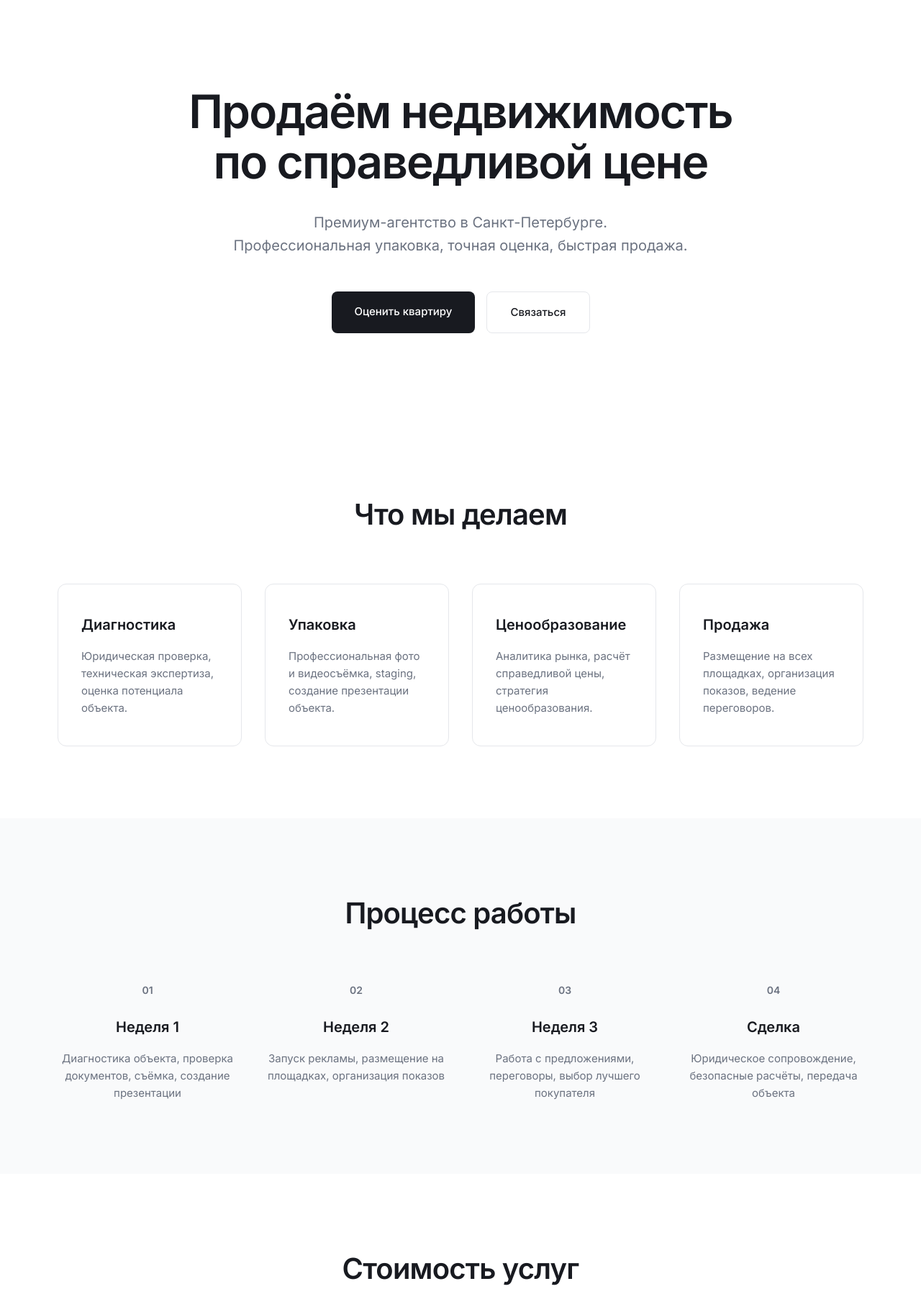
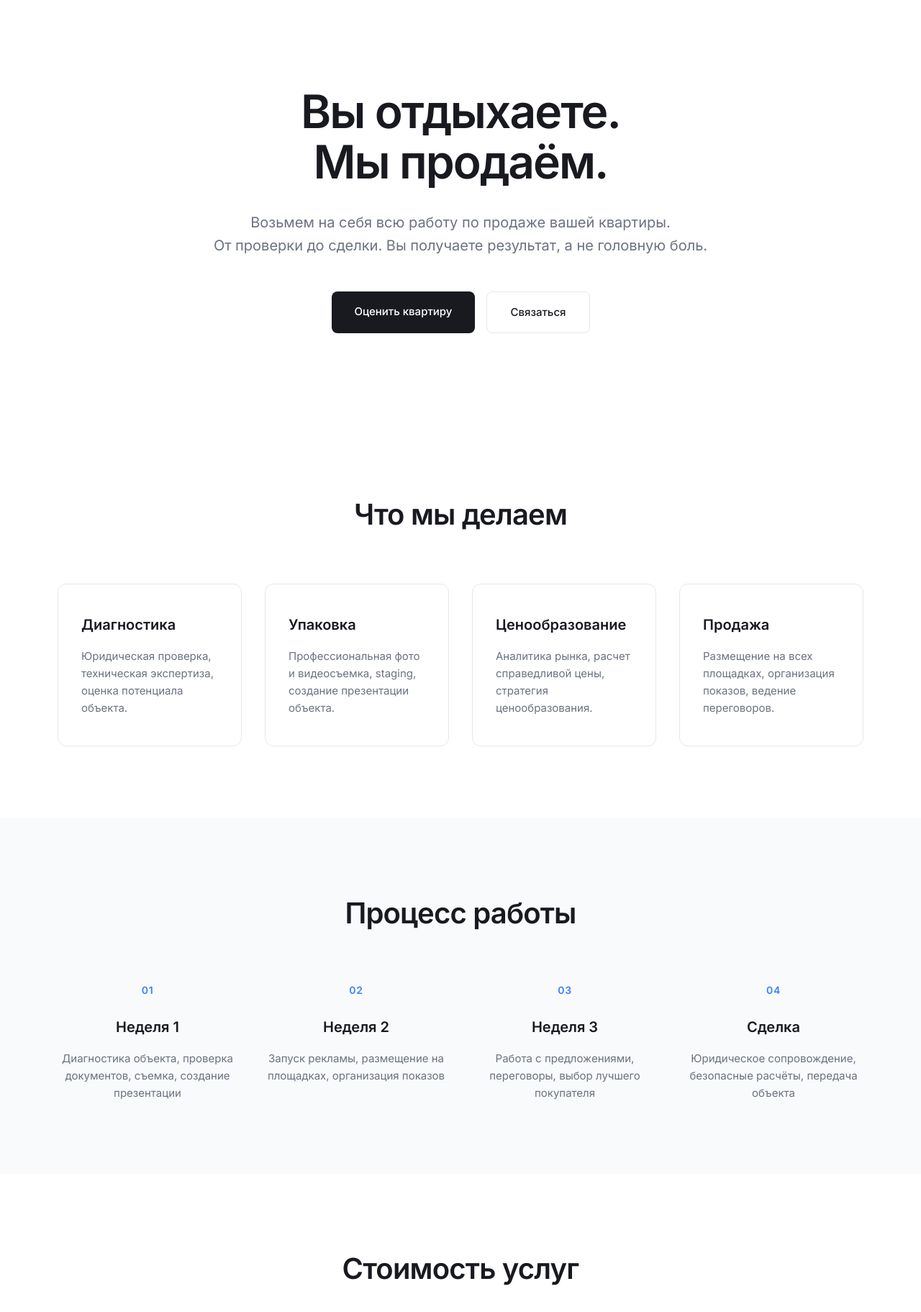
Before and after one commit to nikita-tita/cian-analyzer, a Flask app: page / in a window 1280 px wide. Shown: the part 97-1920 px from the top of the page at 72% size. Run offline with Flask 3, Linux system fonts and the light colour scheme.

Commit message:
refactor: Update copy and add visual accents
## Content Changes
- Removed "премиум" from all copy
- New hero: "Вы отдыхаете. Мы продаём" (client-focused)
- Updated subtitle to emphasize client comfort
- Removed all instances of "ё" letter
- Fixed typos (съёмка → съемка, расчёт → расчет)

## Visual Accents Added
- Blue accent color (#3B82F6) for highlights
- Service cards: hover effect with blue border, lift animation, blue accent bar
- Pricing cards: hover effect with lift and shadow
- Process numbers: blue accent color
- Contact links: blue hover color
- Subtle shadows on hover (rgba(59, 130, 246, 0.1))

## Design Philosophy
- Kept minimalist white/gray base
- Added small but noticeable blue accents for interactivity
- Smooth transitions (0.3s ease)
- Transform effects on hover (-4px lift)

Client-centric messaging + subtle visual feedback = better UX

🤖 Generated with [Claude Code](https://claude.com/claude-code)

Co-Authored-By: Claude <noreply@anthropic.com>

```diff
--- a/static/css/landing.css
+++ b/static/css/landing.css
@@ -11,6 +11,7 @@
     --color-border: #E5E7EB;
     --color-bg: #FFFFFF;
     --color-bg-gray: #F9FAFB;
+    --color-accent: #3B82F6;
 }
 
 body {
@@ -164,6 +165,30 @@ body {
     border: 1px solid var(--color-border);
     border-radius: 12px;
     background: var(--color-bg);
+    transition: all 0.3s ease;
+    position: relative;
+}
+
+.service-card::before {
+    content: '';
+    position: absolute;
+    top: 0;
+    left: 0;
+    width: 4px;
+    height: 0;
+    background: var(--color-accent);
+    transition: height 0.3s ease;
+    border-radius: 12px 0 0 12px;
+}
+
+.service-card:hover {
+    border-color: var(--color-accent);
+    transform: translateY(-4px);
+    box-shadow: 0 12px 24px rgba(59, 130, 246, 0.1);
+}
+
+.service-card:hover::before {
+    height: 100%;
 }
 
 .service-card h3 {
@@ -192,8 +217,9 @@ body {
 .step-number {
     font-size: 14px;
     font-weight: 600;
-    color: var(--color-text-light);
+    color: var(--color-accent);
     margin-bottom: 24px;
+    letter-spacing: 0.05em;
 }
 
 .process-step h3 {
@@ -221,6 +247,13 @@ body {
     border-radius: 12px;
     overflow: hidden;
     background: var(--color-bg);
+    transition: all 0.3s ease;
+}
+
+.pricing-card:hover {
+    border-color: var(--color-accent);
+    box-shadow: 0 12px 24px rgba(59, 130, 246, 0.1);
+    transform: translateY(-4px);
 }
 
 .pricing-header {
@@ -327,7 +360,7 @@ body {
 }
 
 .contact-item a:hover {
-    color: var(--color-text-light);
+    color: var(--color-accent);
 }
 
 /* Footer */
--- a/templates/index.html
+++ b/templates/index.html
@@ -3,8 +3,8 @@
 <head>
     <meta charset="UTF-8">
     <meta name="viewport" content="width=device-width, initial-scale=1.0">
-    <title>HOUSLER — Премиум-агентство недвижимости в Санкт-Петербурге</title>
-    <meta name="description" content="Премиум-агентство продаж недвижимости в Санкт-Петербурге. Профессиональная упаковка и продажа элитной недвижимости.">
+    <title>HOUSLER — Агентство недвижимости в Санкт-Петербурге</title>
+    <meta name="description" content="Продажа недвижимости в Санкт-Петербурге. Вы получаете результат, мы делаем работу.">
     <link rel="stylesheet" href="/static/css/landing.css">
     <link rel="preconnect" href="https://fonts.googleapis.com">
     <link rel="preconnect" href="https://fonts.gstatic.com" crossorigin>
@@ -29,8 +29,8 @@
     <!-- Hero Section -->
     <section class="hero">
         <div class="container">
-            <h1>Продаём недвижимость<br>по справедливой цене</h1>
-            <p class="hero-subtitle">Премиум-агентство в Санкт-Петербурге.<br>Профессиональная упаковка, точная оценка, быстрая продажа.</p>
+            <h1>Вы отдыхаете.<br>Мы продаём.</h1>
+            <p class="hero-subtitle">Возьмем на себя всю работу по продаже вашей квартиры.<br>От проверки до сделки. Вы получаете результат, а не головную боль.</p>
             <div class="hero-cta">
                 <a href="/calculator" class="btn btn-primary">Оценить квартиру</a>
                 <a href="#contact" class="btn btn-secondary">Связаться</a>
@@ -49,11 +49,11 @@
                 </div>
                 <div class="service-card">
                     <h3>Упаковка</h3>
-                    <p>Профессиональная фото и видеосъёмка, staging, создание презентации объекта.</p>
+                    <p>Профессиональная фото и видеосъемка, staging, создание презентации объекта.</p>
                 </div>
                 <div class="service-card">
                     <h3>Ценообразование</h3>
-                    <p>Аналитика рынка, расчёт справедливой цены, стратегия ценообразования.</p>
+                    <p>Аналитика рынка, расчет справедливой цены, стратегия ценообразования.</p>
                 </div>
                 <div class="service-card">
                     <h3>Продажа</h3>
@@ -71,7 +71,7 @@
                 <div class="process-step">
                     <div class="step-number">01</div>
                     <h3>Неделя 1</h3>
-                    <p>Диагностика объекта, проверка документов, съёмка, создание презентации</p>
+                    <p>Диагностика объекта, проверка документов, съемка, создание презентации</p>
                 </div>
                 <div class="process-step">
                     <div class="step-number">02</div>
@@ -198,7 +198,7 @@
         <div class="container">
             <div class="footer-content">
                 <div class="footer-brand">HOUSLER</div>
-                <div class="footer-text">© 2024 Премиум-агентство недвижимости</div>
+                <div class="footer-text">© 2024 Агентство недвижимости</div>
             </div>
         </div>
     </footer>
```
